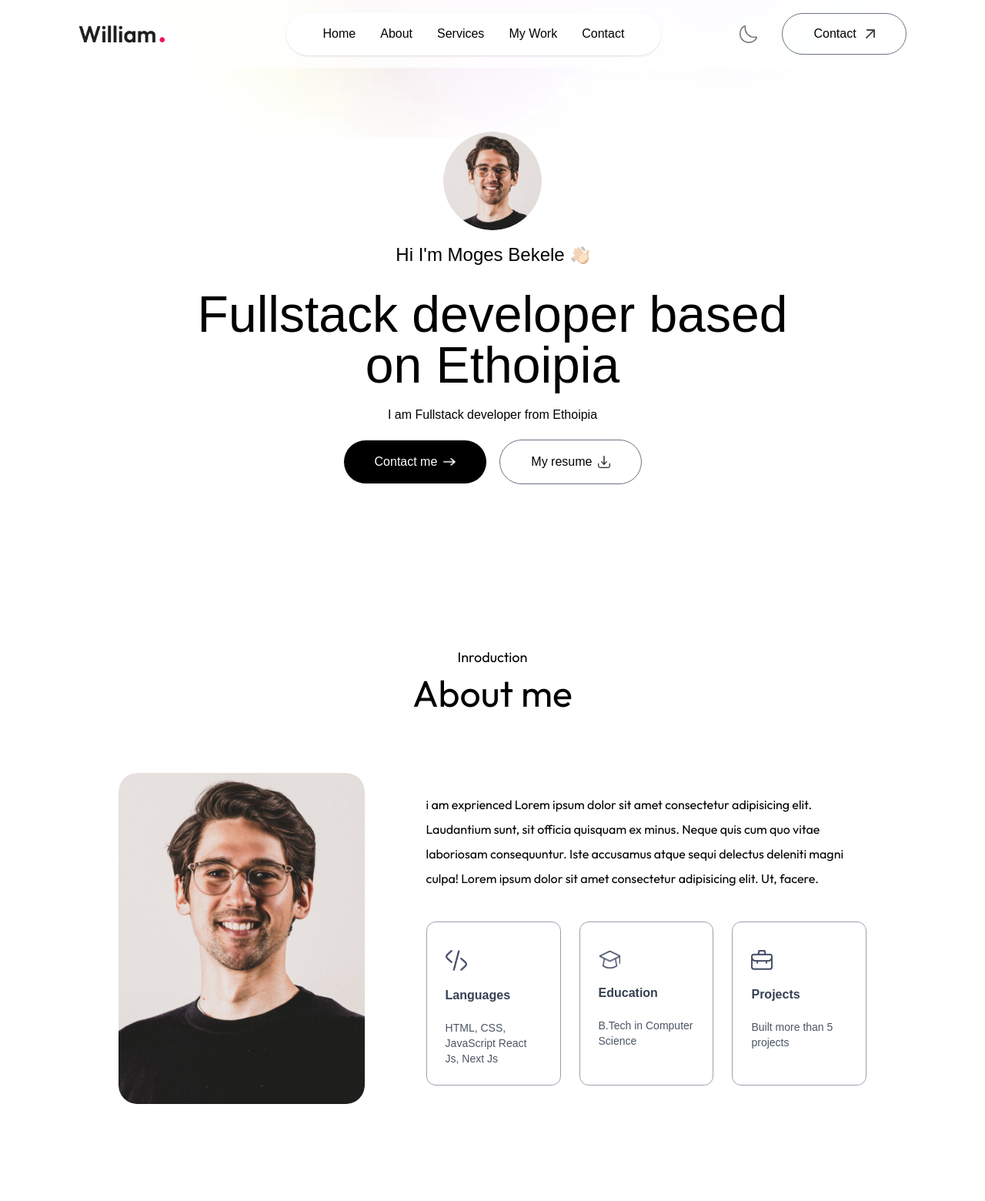
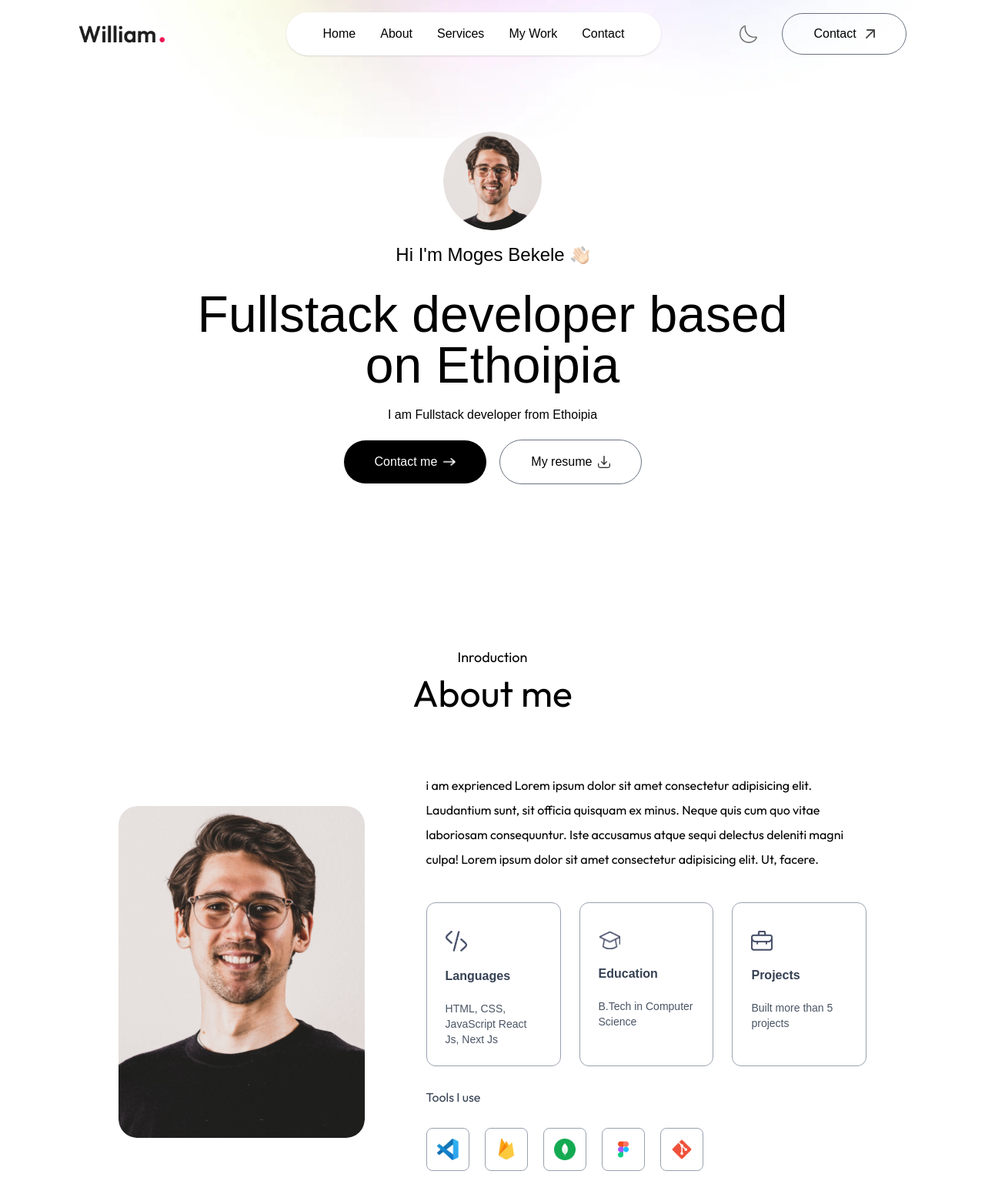
Before and after one commit to MogesBekele/portfolio-in-nextjs, a Next.js app: page / in a window 1280 px wide. Shown: the top 1560 px of the page at 77% size. Built offline with nearby package versions, Linux system fonts and the light colour scheme; a web font is replaced by a local one.

Commit message:
apply the bg position

```diff
--- a/components/About.tsx
+++ b/components/About.tsx
@@ -1,6 +1,6 @@
 import React from "react";
 import Image from "next/image";
-import { assets, infoList } from "@/assets/assets";
+import { assets, infoList, toolsData } from "@/assets/assets";
 
 const About = () => {
   return (
@@ -28,6 +28,16 @@ const About = () => {
               </li>
             ))}
           </ul>
+          <h4 className="my-6 text-gray-700 font-main">Tools I use</h4>
+          <ul className="flex items-center gap-3 sm:gap-5">
+            {toolsData.map((tool, index)=>(
+              <li className="flex items-center justify-center w-12 sm:w-14 aspect-square border border-gray-400 rounded-lg
+              cursor-pointer hover:-translate-y-1 duration-500" key={index}>
+
+                <Image src={tool} alt="tool" className="w-5 sm:w-7"/>
+              </li>
+            ))}
+          </ul>
 
 
         </div>
--- a/components/Navbar.tsx
+++ b/components/Navbar.tsx
@@ -1,26 +1,35 @@
-import React, { useState } from "react";
+import React, { useEffect, useState } from "react";
 import Image from "next/image";
 import { assets } from "@/assets/assets";
 
 const Navbar = () => {
   const [menuOpen, setMenuOpen] = useState(false);
+  const [isSroll, setIsScroll] = useState(false);
+
+  useEffect(() => {
+    window.addEventListener("scroll", () => {
+      if (scrollY > 50) {
+        setIsScroll(true);
+      } else {
+        setIsScroll(false);
+      }
+    });
+  }, []);
 
   return (
     <>
       <div className="fixed top-0 right-0 w-11/12 -z-10 translate-y-[-80%]">
         <Image alt="" src={assets.header_bg_color} className="w-full" />
       </div>
-      <nav className="w-full fixed px-5 lg:px-8 xl:px-[8%] py-4 flex items-center justify-between z-50 bg-white/80 backdrop-blur-md">
+      <nav className={ `w-full fixed px-5 lg:px-8 xl:px-[8%] py-4 flex items-center justify-between z-50  ${isSroll? 'bg-white bg-opacity-50 backdrop-blur-lg shadow-sm':""}`}>
         <a href="#top">
           <Image
             src={assets.logo}
-            alt="Logo"
-            width={112}
-            height={40}
+            alt=""
             className="w-28 cursor-pointer mr-14"
           />
         </a>
-        <ul className="hidden md:flex items-center gap-6 lg:gap-8 rounded-full px-12 py-3 bg-white shadow-sm bg-opacity-50">
+        <ul className={`hidden md:flex items-center gap-6 lg:gap-8 rounded-full px-12 py-3 ${isSroll?"":" bg-white shadow-sm bg-opacity-50 "}`}>
           <li>
             <a href="#top">Home</a>
           </li>
@@ -70,19 +79,29 @@ const Navbar = () => {
             />
           </div>
           <li>
-            <a onClick={() => setMenuOpen(false)} href="#top">Home</a>
+            <a onClick={() => setMenuOpen(false)} href="#top">
+              Home
+            </a>
           </li>
           <li>
-            <a onClick={() => setMenuOpen(false)} href="#about">About</a>
+            <a onClick={() => setMenuOpen(false)} href="#about">
+              About
+            </a>
           </li>
           <li>
-            <a onClick={() => setMenuOpen(false)} href="#services">Services</a>
+            <a onClick={() => setMenuOpen(false)} href="#services">
+              Services
+            </a>
           </li>
           <li>
-            <a onClick={() => setMenuOpen(false)} href="#work">My Work</a>
+            <a onClick={() => setMenuOpen(false)} href="#work">
+              My Work
+            </a>
           </li>
           <li>
-            <a onClick={() => setMenuOpen(false)} href="#contact">Contact</a>
+            <a onClick={() => setMenuOpen(false)} href="#contact">
+              Contact
+            </a>
           </li>
         </ul>
       </nav>
```
